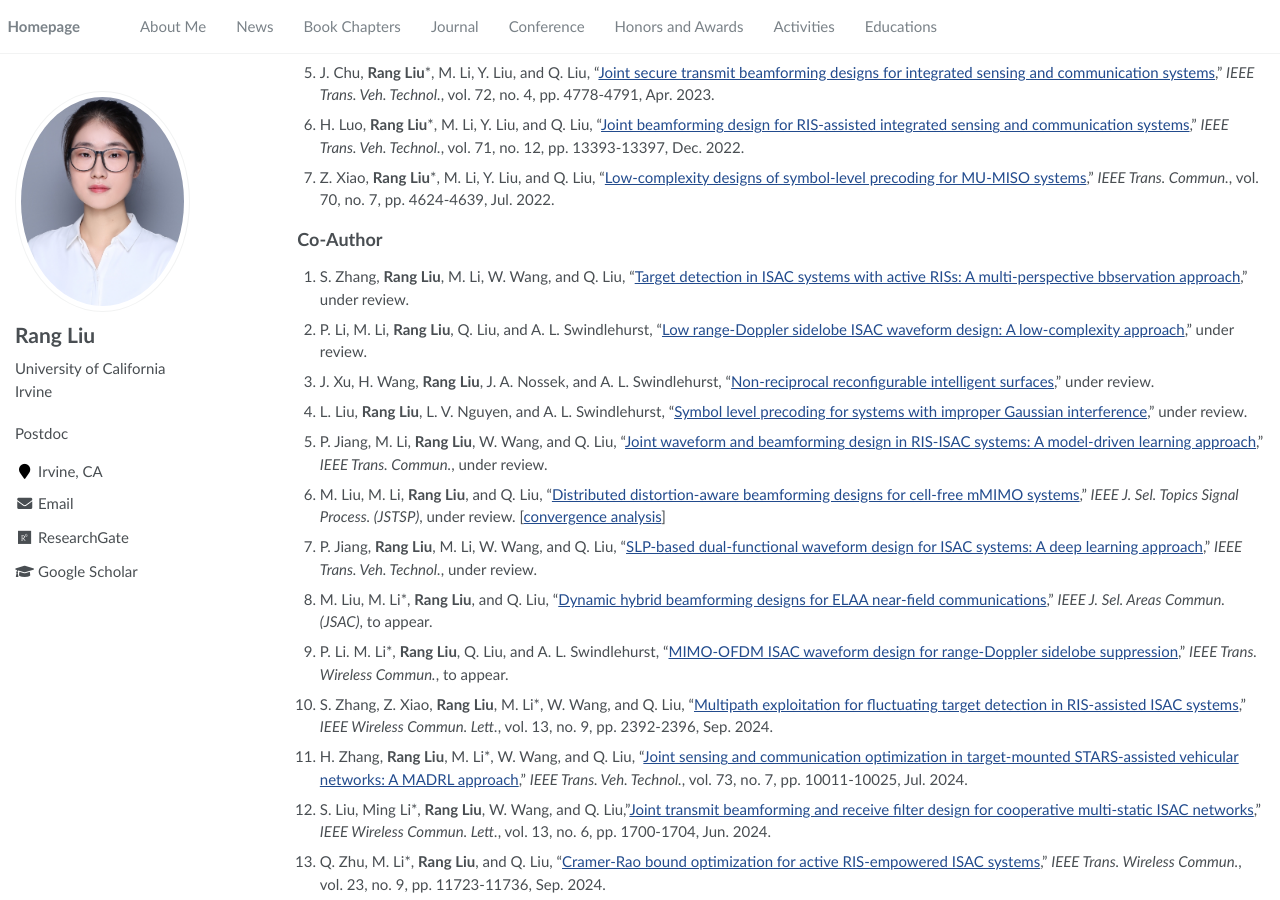
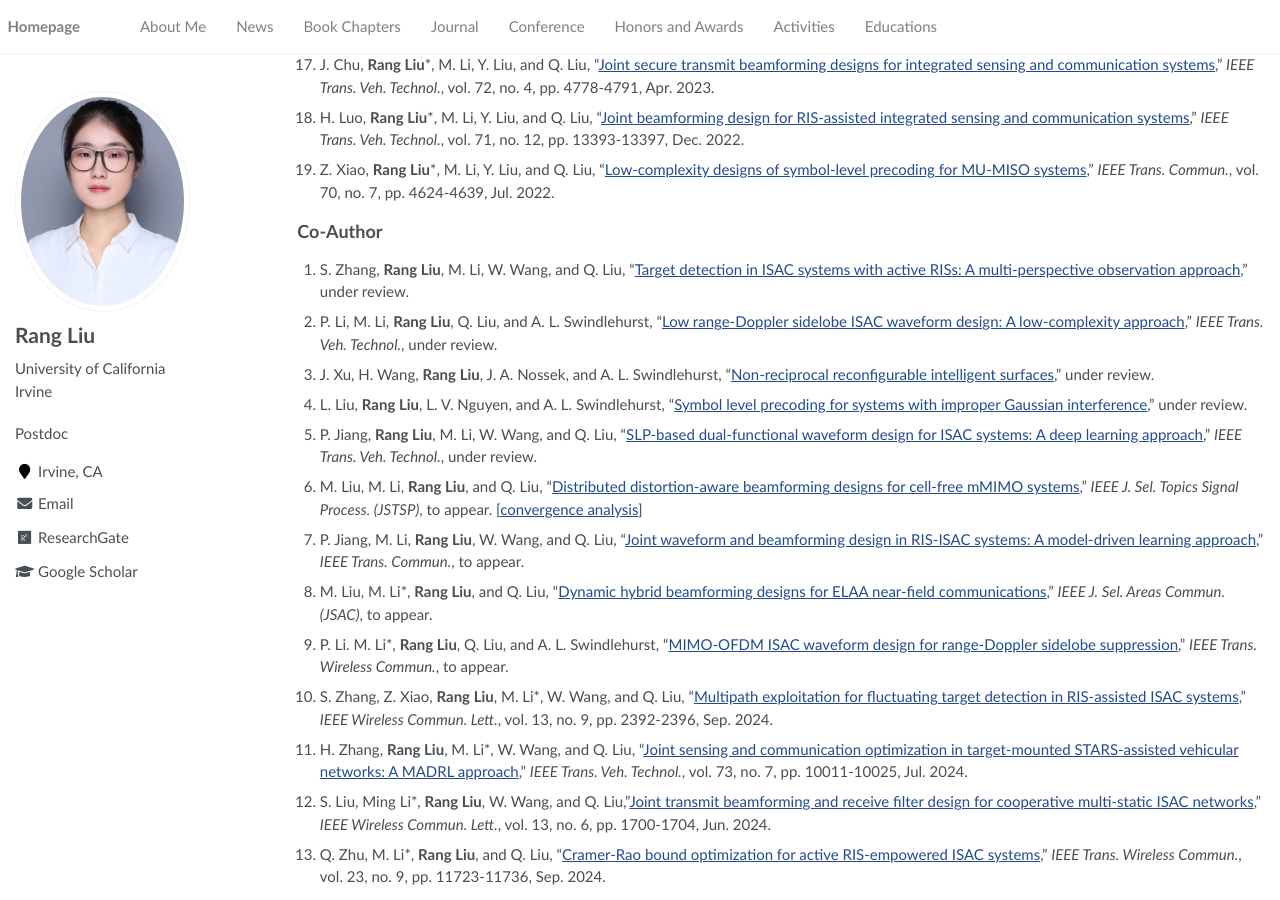
Before and after one commit to RangLiu0706/RangLiu0706.github.io, a Jekyll site: the page built from _pages/about.md, in a window 1280 px wide and 900 px high, scrolled down 1629 px. Built offline with Jekyll 4.4.1, drawn with Linux system fonts in a browser that asks for light colours; comment, search, counter and statistics services are not loaded; some of the changed text lies outside the part shown.

Commit message:
update250129

```diff
--- a/_pages/about.md
+++ b/_pages/about.md
@@ -119,21 +114,20 @@
 
 ## &nbsp;&nbsp;&nbsp;&nbsp;Co-Author
 
-25. S. Zhang, **Rang Liu**, M. Li, W. Wang, and Q. Liu, "[Target detection in ISAC systems with active RISs: A multi-perspective bbservation approach](https://arxiv.org/abs/2501.06449)," under review.
+25. S. Zhang, **Rang Liu**, M. Li, W. Wang, and Q. Liu, "[Target detection in ISAC systems with active RISs: A multi-perspective observation approach](https://arxiv.org/abs/2501.06449)," under review.
 
-24. P. Li, M. Li, **Rang Liu**, Q. Liu, and A. L. Swindlehurst, "[Low range-Doppler sidelobe ISAC waveform design: A low-complexity approach]()," under review.
+24. P. Li, M. Li, **Rang Liu**, Q. Liu, and A. L. Swindlehurst, "[Low range-Doppler sidelobe ISAC waveform design: A low-complexity approach]()," *IEEE Trans. Veh. Technol.*, under review.
 
 23. J. Xu, H. Wang, **Rang Liu**, J. A. Nossek, and A. L. Swindlehurst, "[Non-reciprocal reconfigurable intelligent surfaces](https://arxiv.org/abs/2411.15617)," under review.
 
 22. L. Liu, **Rang Liu**, L. V. Nguyen, and A. L. Swindlehurst, "[Symbol level precoding for systems with improper Gaussian interference](https://arxiv.org/abs/2409.07034)," under review.
 
-21. P. Jiang, M. Li, **Rang Liu**, W. Wang, and Q. Liu, "[Joint waveform and beamforming design in RIS-ISAC systems: A model-driven learning approach]()," *IEEE Trans. Commun.*, under review.
+21. P. Jiang, **Rang Liu**, M. Li, W. Wang, and Q. Liu, "[SLP-based dual-functional waveform design for ISAC systems: A deep learning approach]()," *IEEE Trans. Veh. Technol.*, under review.
 
-20. M. Liu, M. Li, **Rang Liu**, and Q. Liu, "[Distributed distortion-aware beamforming designs for cell-free mMIMO systems]()," *IEEE J. Sel. Topics Signal Process. (JSTSP)*, under review.
+20. M. Liu, M. Li, **Rang Liu**, and Q. Liu, "[Distributed distortion-aware beamforming designs for cell-free mMIMO systems]()," *IEEE J. Sel. Topics Signal Process. (JSTSP)*, to appear.
 [<a href="https://github.com/RangLiu0706/Distributed-Distortion-Aware-Beamforming-Designs-for-CF-mMIMO-Systems">convergence analysis</a>]
 
-
-19. P. Jiang, **Rang Liu**, M. Li, W. Wang, and Q. Liu, "[SLP-based dual-functional waveform design for ISAC systems: A deep learning approach]()," *IEEE Trans. Veh. Technol.*, under review.
+19. P. Jiang, M. Li, **Rang Liu**, W. Wang, and Q. Liu, "[Joint waveform and beamforming design in RIS-ISAC systems: A model-driven learning approach]()," *IEEE Trans. Commun.*, to appear.
 
 18. M. Liu, M. Li\*, **Rang Liu**, and Q. Liu, "[Dynamic hybrid beamforming designs for ELAA near-field communications](https://arxiv.org/abs/2409.03560)," *IEEE J. Sel. Areas Commun. (JSAC)*, to appear.
 
@@ -268,7 +262,6 @@
 12.	P. Ni, **Rang Liu**, M. Li, and Q. Liu, "[Hybrid analog-digital beamforming in cooperative mmWave MIMO systems](https://ieeexplore.ieee.org/document/9685913)," in *Proc. IEEE Global Commun. Conf. (GLOBECOM)*, Madrid, Spain, Dec. 2021.
 
 
-
 11.	Q. Zhu, **Rang Liu**, Y. Liu, M. Li, and Q. Liu, "[Joint design of hybrid and reflection beamforming for RIS-aided mmWave MIMO communications](https://ieeexplore.ieee.org/document/9682008)," in *IEEE Globecom Workshops (GC Wkshps)*, Madrid, Spain, Dec. 2021.
 
 
```
Also changed, not shown: other parts of _pages/about.md (+3 -5 lines).
